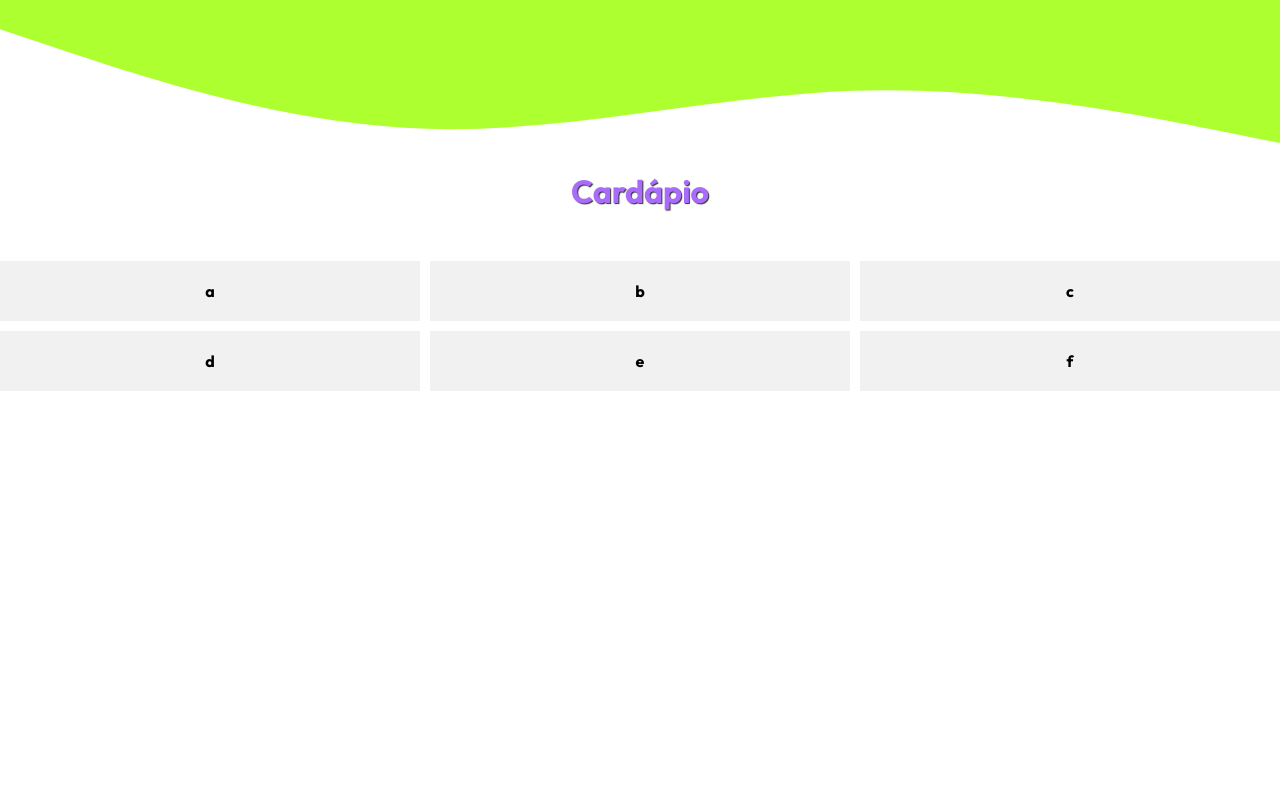
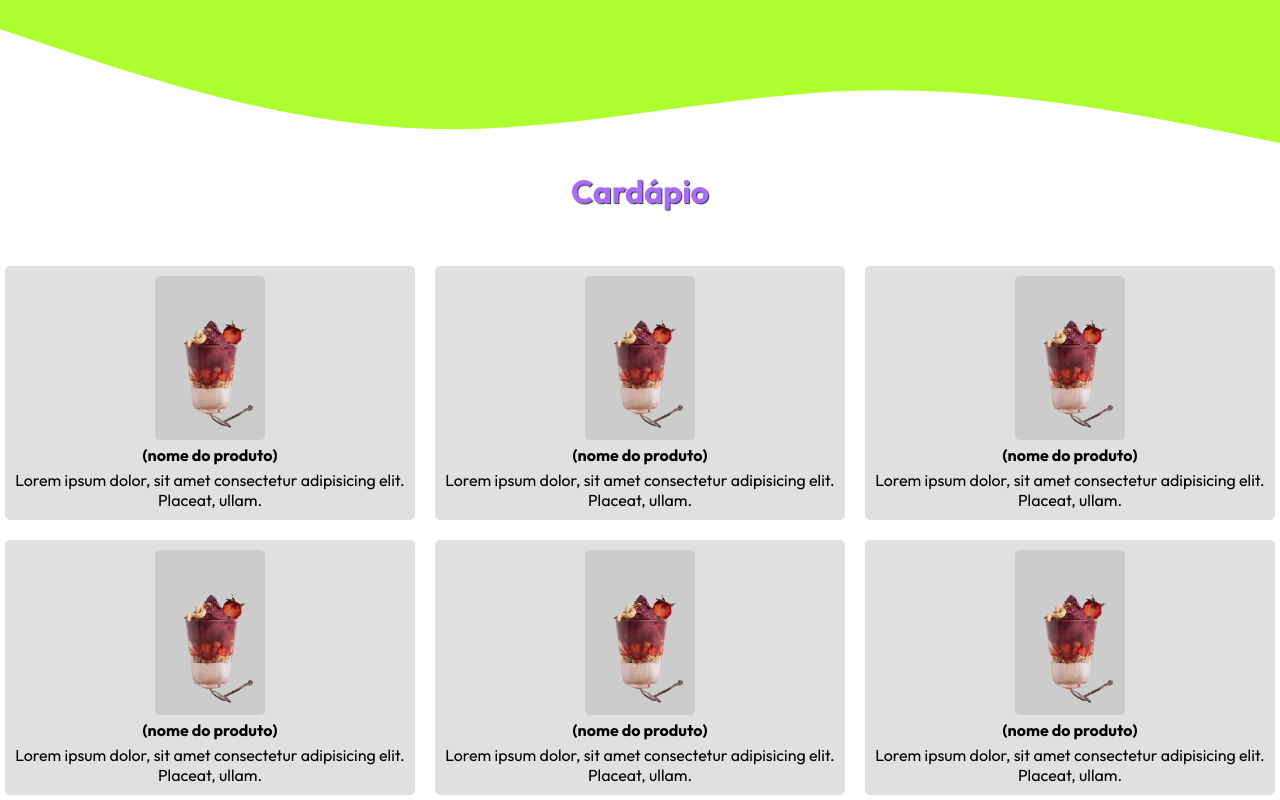
Before and after one commit to PabloPBS/projeto-acai, a plain HTML site: page index.html in a window 1280 px wide. Shown: the part 942-1742 px from the top of the page. Before the commit the page ends 1333 px from the top, so only its background shows below. Drawn offline with nearby package versions, Linux system fonts and the light colour scheme.

Commit message:
cardápio atualizado

```diff
--- a/index.html
+++ b/index.html
@@ -41,12 +41,36 @@
     <section id="cardapio">
         <h1>Cardápio</h1>
         <section id="card-itens">
-            <div class="item">a</div>
-            <div class="item">b</div>
-            <div class="item">c</div>
-            <div class="item">d</div>
-            <div class="item">e</div>
-            <div class="item">f</div>
+            <div class="item">
+                <img src="image/wepik-export-20230527111947d57G.png" alt="Pote de açaí">
+                <p id="title">(nome do produto)</p>
+                <p id="desc">Lorem ipsum dolor, sit amet consectetur adipisicing elit. Placeat, ullam.</p>
+            </div>
+            <div class="item">
+                <img src="image/wepik-export-20230527111947d57G.png" alt="Pote de açaí">
+                <p id="title">(nome do produto)</p>
+                <p id="desc">Lorem ipsum dolor, sit amet consectetur adipisicing elit. Placeat, ullam.</p>
+            </div>
+            <div class="item">
+                <img src="image/wepik-export-20230527111947d57G.png" alt="Pote de açaí">
+                <p id="title">(nome do produto)</p>
+                <p id="desc">Lorem ipsum dolor, sit amet consectetur adipisicing elit. Placeat, ullam.</p>
+            </div>
+            <div class="item">
+                <img src="image/wepik-export-20230527111947d57G.png" alt="Pote de açaí">
+                <p id="title">(nome do produto)</p>
+                <p id="desc">Lorem ipsum dolor, sit amet consectetur adipisicing elit. Placeat, ullam.</p>
+            </div>
+            <div class="item">
+                <img src="image/wepik-export-20230527111947d57G.png" alt="Pote de açaí">
+                <p id="title">(nome do produto)</p>
+                <p id="desc">Lorem ipsum dolor, sit amet consectetur adipisicing elit. Placeat, ullam.</p>
+            </div>
+            <div class="item">
+                <img src="image/wepik-export-20230527111947d57G.png" alt="Pote de açaí">
+                <p id="title">(nome do produto)</p>
+                <p id="desc">Lorem ipsum dolor, sit amet consectetur adipisicing elit. Placeat, ullam.</p>
+            </div>
         </section>
     </section>
     <footer>
--- a/styles/style.css
+++ b/styles/style.css
@@ -1,6 +1,5 @@
 @charset "UTF-8";
-@import url('https://fonts.googleapis.com/css2?family=Outfit:wght@700&family=Sriracha&display=swap');
-
+@import url('https://fonts.googleapis.com/css2?family=Outfit:wght@100;400;700&display=swap');
 
 * {
     margin: 0px;
@@ -108,6 +107,7 @@ section.sobre {
 section.sobre > h1 {
     text-shadow: 1px 1px 1px rgba(0, 0, 0, 0.418);
     font-size: 2em;
+    font-weight: bold;
     color: darkorchid;
     text-align: center;
     margin-bottom: 20px;
@@ -142,11 +142,30 @@ section#card-itens {
 }
 
 section#card-itens > .item {
-    background-color: #f1f1f1;
-    padding: 20px;
+    background-color: #e0e0e0;
+    border-radius: 5px;
+    padding:10px;
     display: flex;
-    justify-content: center;
+    flex-direction: column;
+    justify-content: space-between;
     align-items: center;
+    margin: 5px;
+}
+
+section#card-itens > .item > img {
+    max-width: 110px;
+    box-sizing: border-box;
+    background-color: rgb(204, 204, 204);
+    border-radius: 5px;
+}
+
+section#card-itens> div.item > p#title {
+    font-weight: bold;
+    margin: 5px 0px;
+}
+
+section#card-itens> div.item > p#desc {
+    text-align: center;
 }
 
 @media screen and (max-width: 730px) {
@@ -208,9 +227,9 @@ section#card-itens > .item {
     section#card-itens > .item {
         background-color: #f1f1f1;
         padding: 15px;
-        margin: 5px;
         display: flex;
         justify-content: center;
         align-items: center;
+        max-width: 200px;
     }
 }
```
